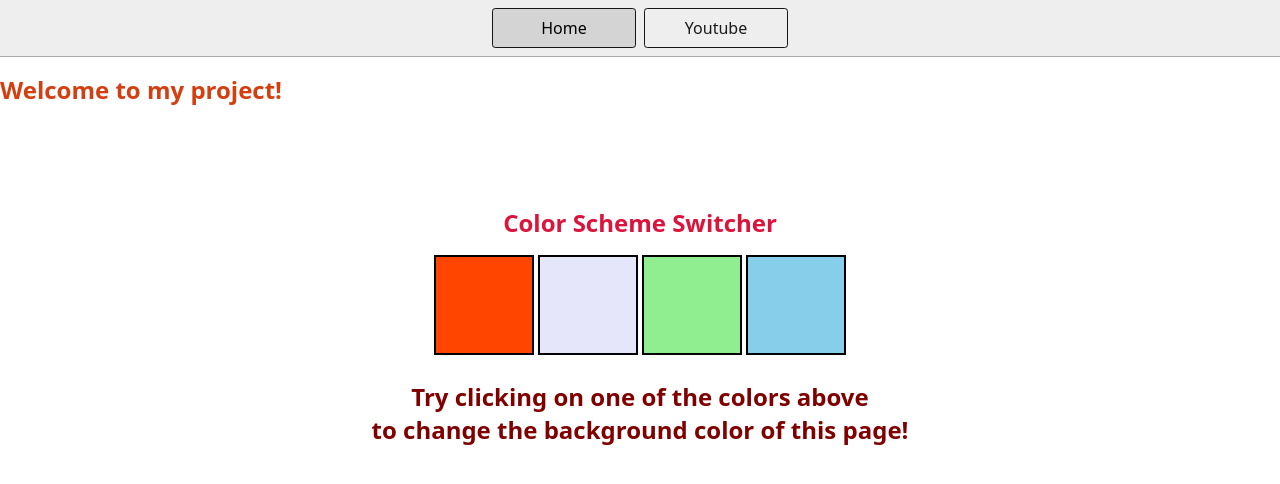
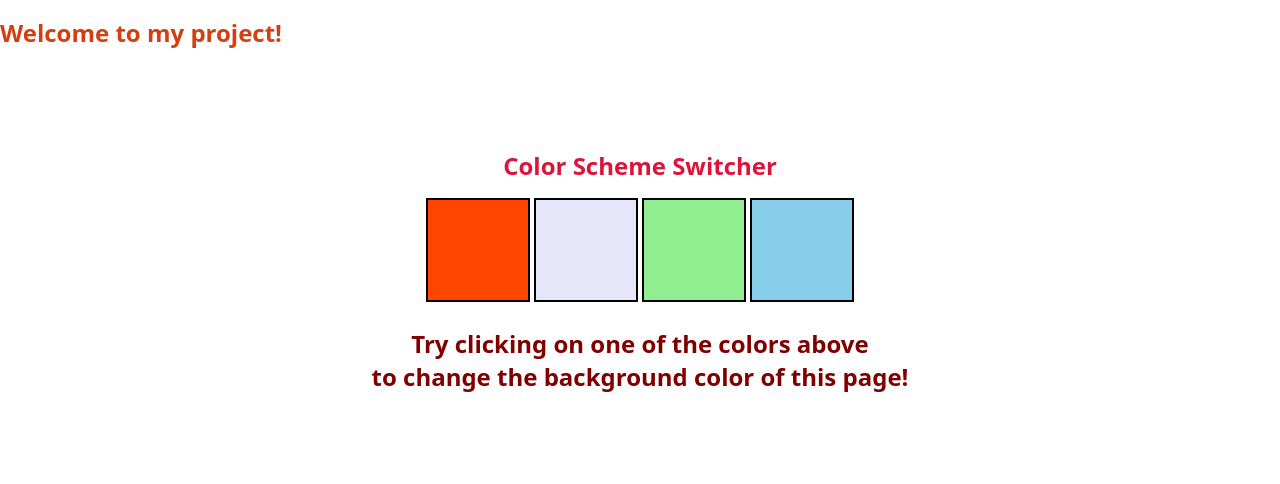
Before and after one commit to sanketraut9/JavaScript, a plain HTML site: page 07_Projects/01_colorChanger/index.html in a window 1280 px wide. Drawn offline with Linux system fonts and the light colour scheme.

Commit message:
removed navigations

```diff
--- a/07_Projects/01_colorChanger/index.html
+++ b/07_Projects/01_colorChanger/index.html
@@ -8,12 +8,6 @@
     <title>JavaScript Background Color Switcher</title>
   </head>
   <body>
-    <nav>
-      <a href="/" aria-current="page">Home</a>
-      <a target="_blank" href="https://www.youtube.com"
-        >Youtube</a>
-    </nav>
-
     <h1 class="welcome">Welcome to my project! </h1>
 
     <div class="canvas">
@@ -22,7 +16,7 @@
       <span class="button" id="lavender"></span>
       <span class="button" id="lightgreen"></span>
       <span class="button" id="skyblue"></span>
-      <h2 class="h2">
+      <h2 class="info">
         Try clicking on one of the colors above
         <span>to change the background color of this page!</span>
       </h2>
--- a/07_Projects/01_colorChanger/style.css
+++ b/07_Projects/01_colorChanger/style.css
@@ -1,8 +1,18 @@
 html{
     margin: 0;
 }
+body {
+    margin: 0;
+    font-family: system-ui, sans-serif;
+    color: black;
+    background-color: white;
+  }
 span{
     display: block;
+}
+h1 {
+    font-weight: bold;
+    font-size: 1.5rem;
 }
 .canvas {
     margin: 100px auto 100px;
@@ -15,7 +25,7 @@ span{
 .CSS{
     color: crimson;
 }
-.h2{
+.info{
     color: maroon;
 }
 .button {
@@ -39,46 +49,3 @@ span{
 #skyblue{
     background-color: skyblue;
 }
-
-* {
-    box-sizing: border-box;
-  }
-
-body {
-    margin: 0;
-    font-family: system-ui, sans-serif;
-    color: black;
-    background-color: white;
-  }
-
-  nav {
-    display: flex;
-    flex-wrap: wrap;
-    align-items: center;
-    justify-content: center;
-    padding: 0.5rem;
-    gap: 0.5rem;
-    border-bottom: solid 1px #aaa;
-    background-color: #eee;
-  }
-
-  nav a {
-    display: inline-block;
-    min-width: 9rem;
-    padding: 0.5rem;
-    border-radius: 0.2rem;
-    border: solid 1px rgb(22, 22, 22);
-    text-align: center;
-    text-decoration: none;
-    color: #1b1b1b;
-  }
-
-  nav a[aria-current='page'] {
-    color: #000;
-    background-color: #d4d4d4;
-  }
-
-  h1 {
-    font-weight: bold;
-    font-size: 1.5rem;
-  }
```
